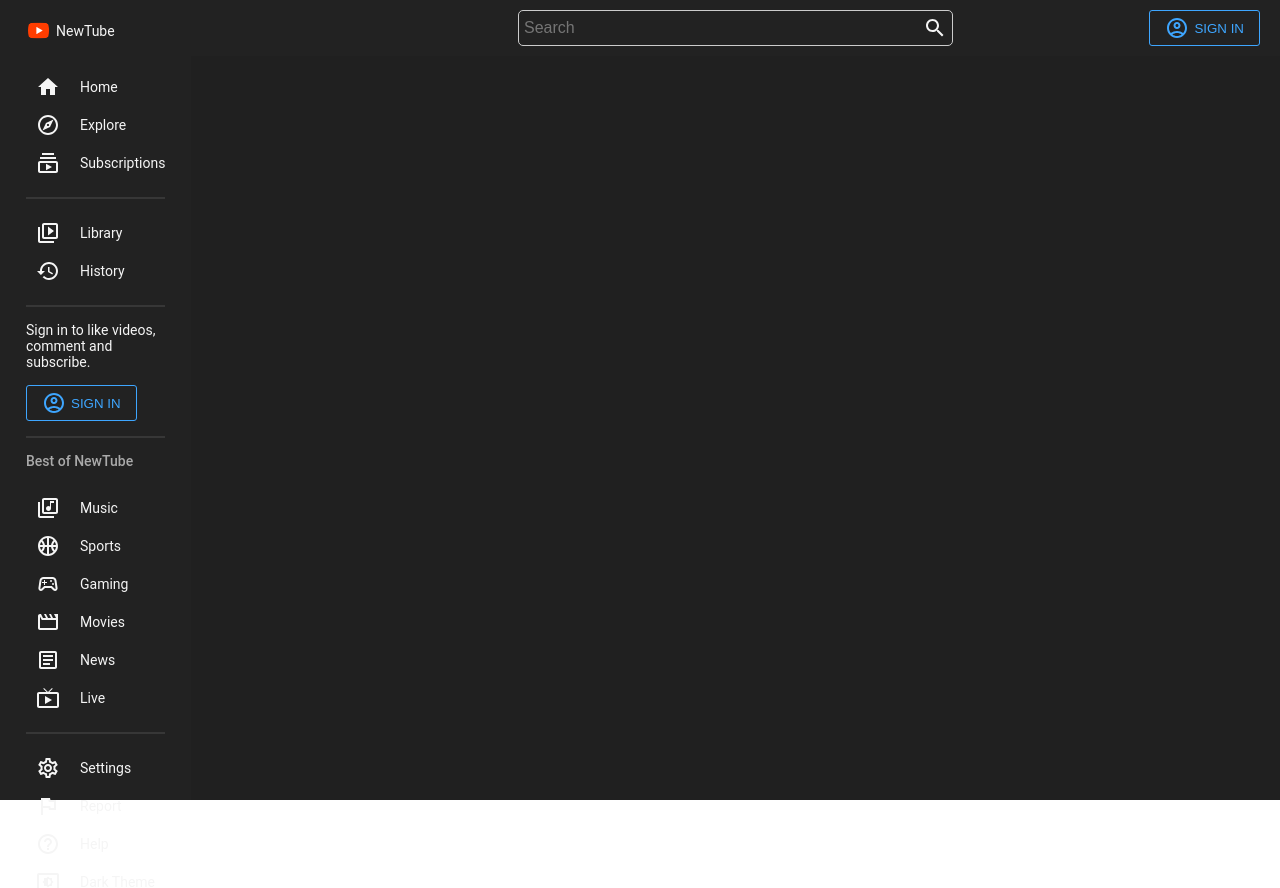
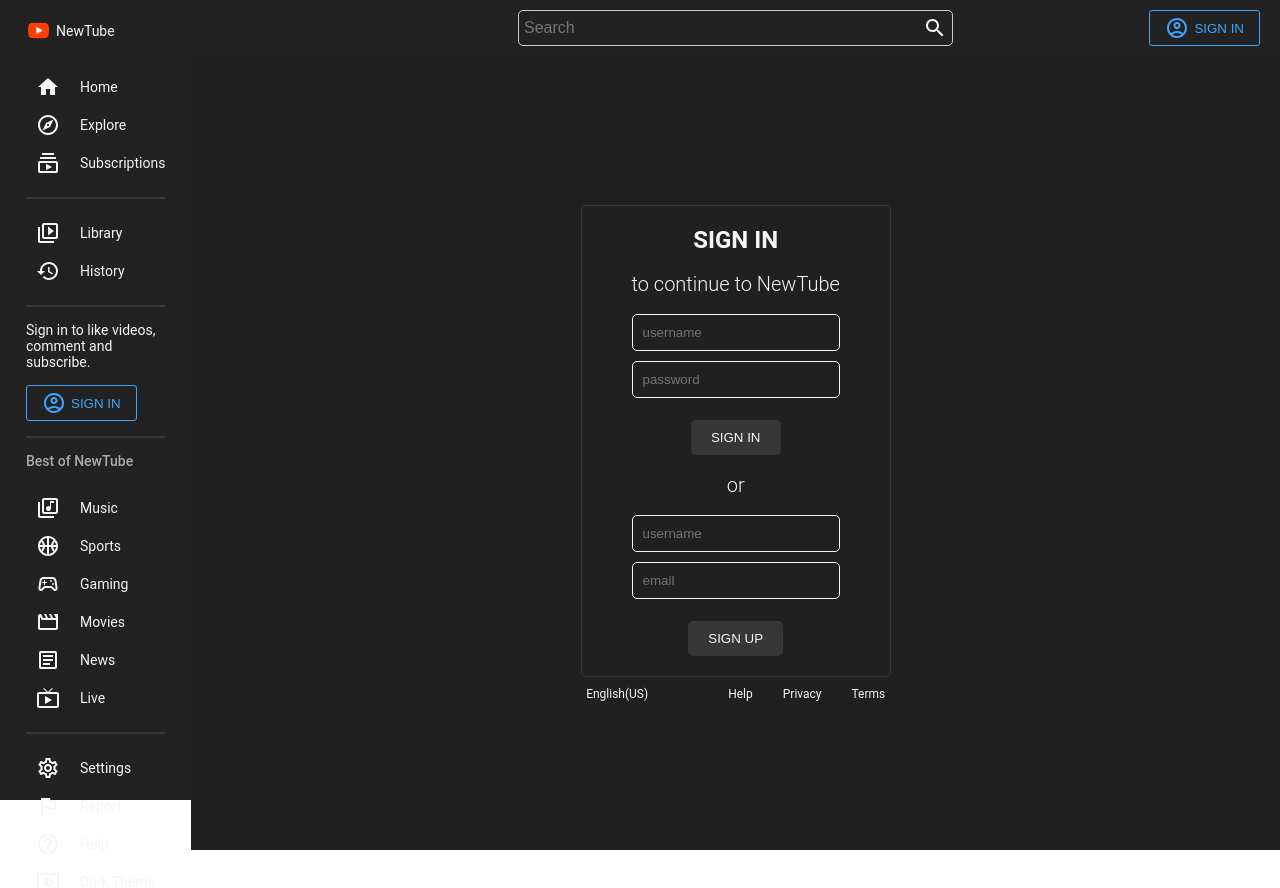
Before and after one commit to pavelzolotin/youtube-clone-react-app, a React (Create React App) app: page /authN in a window 1280 px wide. Shown: the top 888 px of the page. Built offline with nearby package versions, Linux system fonts and the light colour scheme.

Commit message:
add sign-in page

```diff
--- a/src/App.js
+++ b/src/App.js
@@ -6,6 +6,7 @@ import Sidebar from './components/Sidebar'
 import Navbar from './components/Navbar'
 import Home from './pages/Home'
 import Video from './pages/Video'
+import AuthN from './pages/AuthN'
 
 import {darkTheme, lightTheme} from './utils/Theme'
 
@@ -52,9 +53,10 @@ function App() {
                             <Routes>
                                 <Route path="/">
                                     <Route index element={<Home/>}/>
-                                </Route>
-                                <Route path="video">
-                                    <Route path=":id" element={<Video/>}/>
+                                    <Route path="authN" element={<AuthN/>}/>
+                                    <Route path="video">
+                                        <Route path=":id" element={<Video/>}/>
+                                    </Route>
                                 </Route>
                             </Routes>
                         </Wrapper>
--- a/src/components/Navbar.jsx
+++ b/src/components/Navbar.jsx
@@ -2,6 +2,7 @@ import styled from 'styled-components'
 
 import AccountCircleOutlinedIcon from '@mui/icons-material/AccountCircleOutlined'
 import SearchOutlinedIcon from '@mui/icons-material/SearchOutlined'
+import {Link} from "react-router-dom";
 
 const Container = styled.div`
   position: sticky;
@@ -68,10 +69,12 @@ const Navbar = () => {
                         <SearchOutlinedIcon/>
                     </SearchIcon>
                 </Search>
-                <Button>
-                    <AccountCircleOutlinedIcon/>
-                    SIGN IN
-                </Button>
+                <Link to="authN" style={{textDecoration: 'none'}}>
+                    <Button>
+                        <AccountCircleOutlinedIcon/>
+                        SIGN IN
+                    </Button>
+                </Link>
             </Wrapper>
         </Container>
     )
--- a/src/components/Sidebar.jsx
+++ b/src/components/Sidebar.jsx
@@ -115,10 +115,12 @@ const Sidebar = ({darkMode, setDarkMode}) => {
                 <SectionDivider/>
                 <Login>
                     Sign in to like videos, comment and subscribe.
-                    <Button>
-                        <AccountCircleOutlinedIcon/>
-                        SIGN IN
-                    </Button>
+                    <Link to="authN" style={{textDecoration: 'none'}}>
+                        <Button>
+                            <AccountCircleOutlinedIcon/>
+                            SIGN IN
+                        </Button>
+                    </Link>
                 </Login>
                 <SectionDivider/>
                 <Title>Best of NewTube</Title>
--- /dev/null
+++ b/src/pages/AuthN.jsx
@@ -0,0 +1,88 @@
+import styled from 'styled-components'
+
+const Container = styled.div`
+  display: flex;
+  flex-direction: column;
+  align-items: center;
+  justify-content: center;
+  height: calc(100vh - 56px);
+  color: ${({theme}) => theme.text};
+`
+const Wrapper = styled.div`
+  display: flex;
+  align-items: center;
+  flex-direction: column;
+  padding: 20px 50px;
+  gap: 10px;
+  background-color: ${({theme}) => theme.bgBody};
+  border: 1px solid ${({theme}) => theme.dividerColor};
+  border-radius: 5px;
+`
+const Title = styled.h1`
+  font-size: 24px;
+  text-transform: uppercase;
+`
+const SubTitle = styled.h2`
+  margin: 8px 0 8px 0;
+  font-size: 20px;
+  font-weight: 300;
+`
+const Input = styled.input`
+  width: 100%;
+  padding: 10px;
+  color: ${({theme}) => theme.text};
+  border: 1px solid ${({theme}) => theme.text};
+  border-radius: 5px;
+  background-color: transparent;
+`
+const Button = styled.button`
+  margin-top: 12px;
+  padding: 10px 20px;
+  font-weight: 500;
+  text-transform: uppercase;
+  border-radius: 5px;
+  border: none;
+  color: ${({theme}) => theme.text};
+  background-color: ${({theme}) => theme.dividerColor};
+  cursor: pointer;
+`
+const Info = styled.div`
+  display: flex;
+  font-size: 12px;
+  margin-top: 10px;
+  color: ${({theme}) => theme.text};
+`
+const Links = styled.div`
+  margin-left: 50px;
+`
+const Link = styled.span`
+  margin-left: 30px;
+`
+
+const AuthN = () => {
+    return (
+        <Container>
+            <Wrapper>
+                <Title>Sign In</Title>
+                <SubTitle>to continue to NewTube</SubTitle>
+                <Input placeholder="username"/>
+                <Input type="password" placeholder="password"/>
+                <Button>Sign In</Button>
+                <SubTitle>or</SubTitle>
+                <Input placeholder="username"/>
+                <Input type="email" placeholder="email"/>
+                <Button>Sign Up</Button>
+            </Wrapper>
+            <Info>
+                English(US)
+                <Links>
+                    <Link>Help</Link>
+                    <Link>Privacy</Link>
+                    <Link>Terms</Link>
+                </Links>
+            </Info>
+        </Container>
+    )
+}
+
+export default AuthN
```
